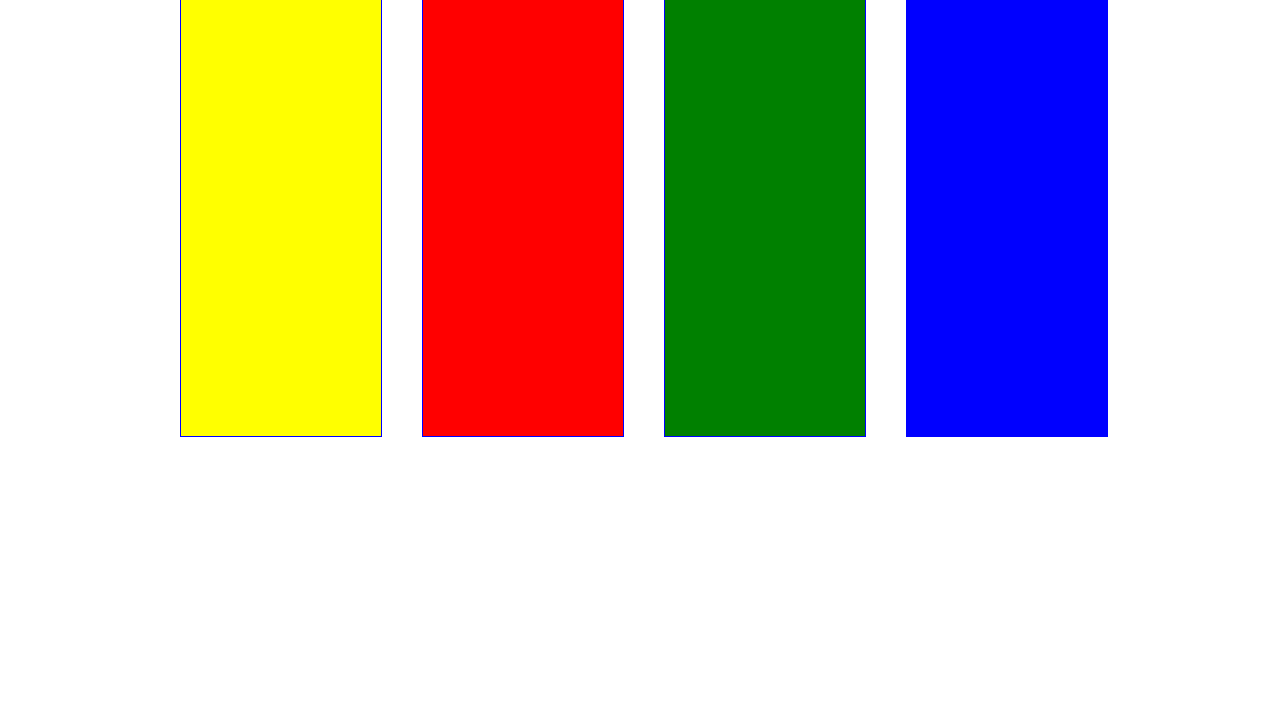
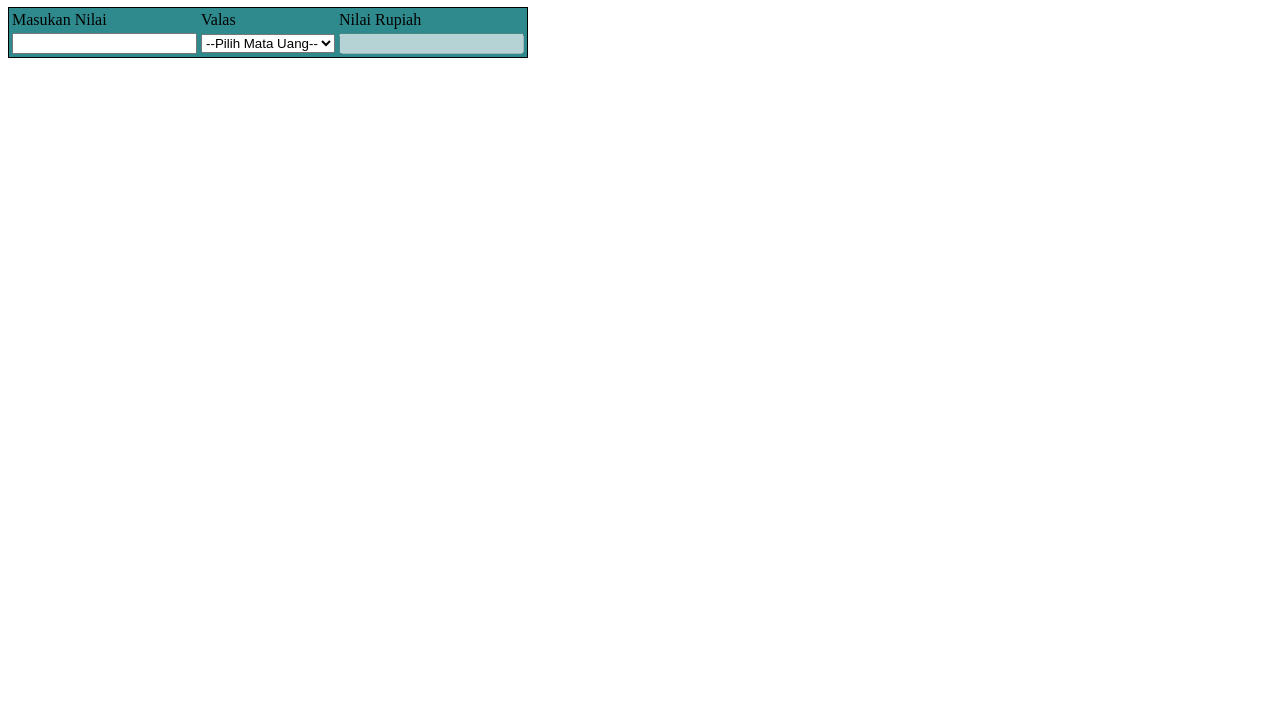
Before and after one commit to rizalsaefulloh/rizal-saefulloh, a plain HTML site: page New folder/index.html in a window 1280 px wide. Shown: the part 73-800 px from the top of the page. Drawn offline with Linux system fonts and the light colour scheme.

```diff
--- a/New folder/index.html
+++ b/New folder/index.html
@@ -1,18 +1,76 @@
 <!DOCTYPE html>
 <html lang="en">
+
 <head>
     <meta charset="UTF-8">
     <meta http-equiv="X-UA-Compatible" content="IE=edge">
     <meta name="viewport" content="width=device-width, initial-scale=1.0">
-    <title>Document</title>
+    <title>kurs</title>
     <link rel="stylesheet" href="y.css">
+    <script>
+        let nilai
+        let jenis
+        let hasil
+
+        function hitung() {
+            nilai = parseInt(document.getElementById('nilai').value)
+            jenis = document.getElementById('valas').value
+
+            if (jenis == '1') {
+                hasil = nilai * 9915
+            } else if (jenis == '2') {
+                hasil = nilai * 13472
+            } else if (jenis == '3') {
+                hasil = nilai * 875
+            } else if (jenis == '4') {
+                hasil = nilai * 120
+            } else if (jenis == '5') {
+                hasil = nilai * 15888
+            } else if (jenis == '6') {
+                hasil = nilai * 3592
+            } else {
+                hasil = "Error"
+            }
+
+            var number_string = hasil.toString(),
+                sisa = number_string.length % 3,
+                rupiah = number_string.substr(0, sisa),
+                ribuan = number_string.substr(sisa).match(/\d{3}/g);
+
+            if (ribuan) {
+                separator = sisa ? '.' : '';
+                rupiah += separator + ribuan.join('.');
+            }
+
+            document.getElementById('hasil').value = 'Rp.' + rupiah;
+        }
+    </script>
 </head>
+
 <body>
-    <div class="row">
-        <div class="column kuning"></div>
-        <div class="column merah"></div>
-        <div class="column hijau"></div>
-        <div class="column biru"></div>
-    </div>
+    <h1>Kurs Rupiah - Mata Uang Asing</h1>
+    <table>
+        <tr>
+            <td>Masukan Nilai</td>
+            <td>Valas</td>
+            <td>Nilai Rupiah</td>
+        </tr>
+        <tr>
+            <td><input type="text" id="nilai"></td>
+            <td>
+                <select onchange="hitung()" name="" id="valas">
+                    <option value="" hidden>--Pilih Mata Uang--</option>
+                    <option value="1">Dollar US</option>
+                    <option value="2">Dollar Singapore</option>
+                    <option value="3">Ringgit Malaysia</option>
+                    <option value="4">Yen Jepang</option>
+                    <option value="5">Euro</option>
+                    <option value="6">Riyal Arab Saudi</option>
+                </select>
+            </td>
+            <td><input type="text" id="hasil" disabled></td>
+        </tr>
+    </table>
 </body>
+
 </html>
--- a/New folder/y.css
+++ b/New folder/y.css
@@ -1,28 +1,6 @@
-.row{
-    width: 1000px;
-    height: 500px;
-    margin: auto;
 
+
+table{
+    border: 1px solid black;
+    background-color: rgb(46, 138, 141);
 }
-.column{
-    border: 1px solid blue;
-    width: 200px;
-    height: 500px;
-    float: left;
-    margin-left: 40px;
-}
-.kuning{
-    background-color: yellow;
-
-}
-.merah{
-    background-color: red;
-
-}
-.hijau{
-    background-color: green;
-
-}
-.biru{
-    background-color: blue;
-}
```
